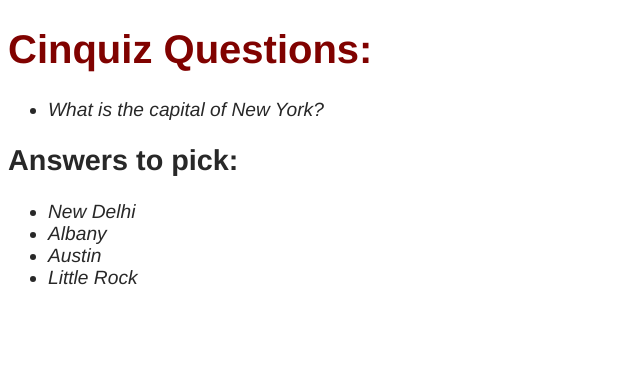
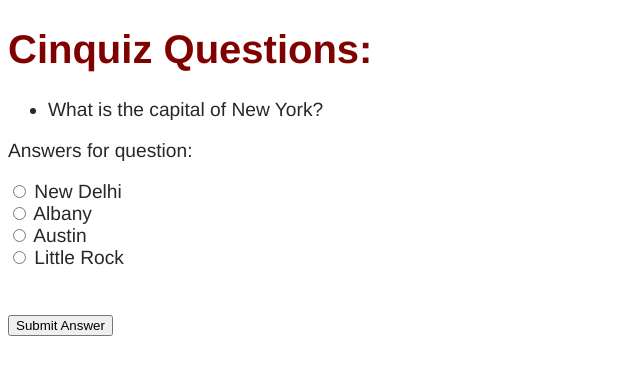
Before and after one commit to richardgalvez/python-playground, a Flask app: page /quiz in a window 1280 px wide. Shown: the part 30-405 px from the top of the page, without its empty margins (0-640 px from the left). Run offline with Flask 3, Linux system fonts and the light colour scheme.

Commit message:
cinquiz - Working on quiz.html logic.

```diff
--- a/cinquiz/templates/quiz.html
+++ b/cinquiz/templates/quiz.html
@@ -21,16 +21,20 @@
   <ul>
   {% for q in questions %}
     <li>
-      <em> {{ q.question }} </em>
+      {{ q.question }}
     </li>
   {% endfor %}
   </ul>
-<h2> Answers to pick:</h2>
-  <ul>
+<form>
+  <p>Answers for question:</p>
   {% for a in answers %}
-    <li>
-      <em> {{ a.answer }} </em>
-    </li>
-    {% endfor %}
-  </ul>
+  <!-- Need a way to loop through numbers for answers (if needed) -->
+  <input type="radio" id="1" name="answer" value="{{ answers|length }}">
+  <label for="1">{{ a.answer }}</label>
+  <br>
+  {% endfor %}
+  <br>
+  <br>
+  <input type="submit" value="Submit Answer">
+</form>
 {% endblock content %}
```
